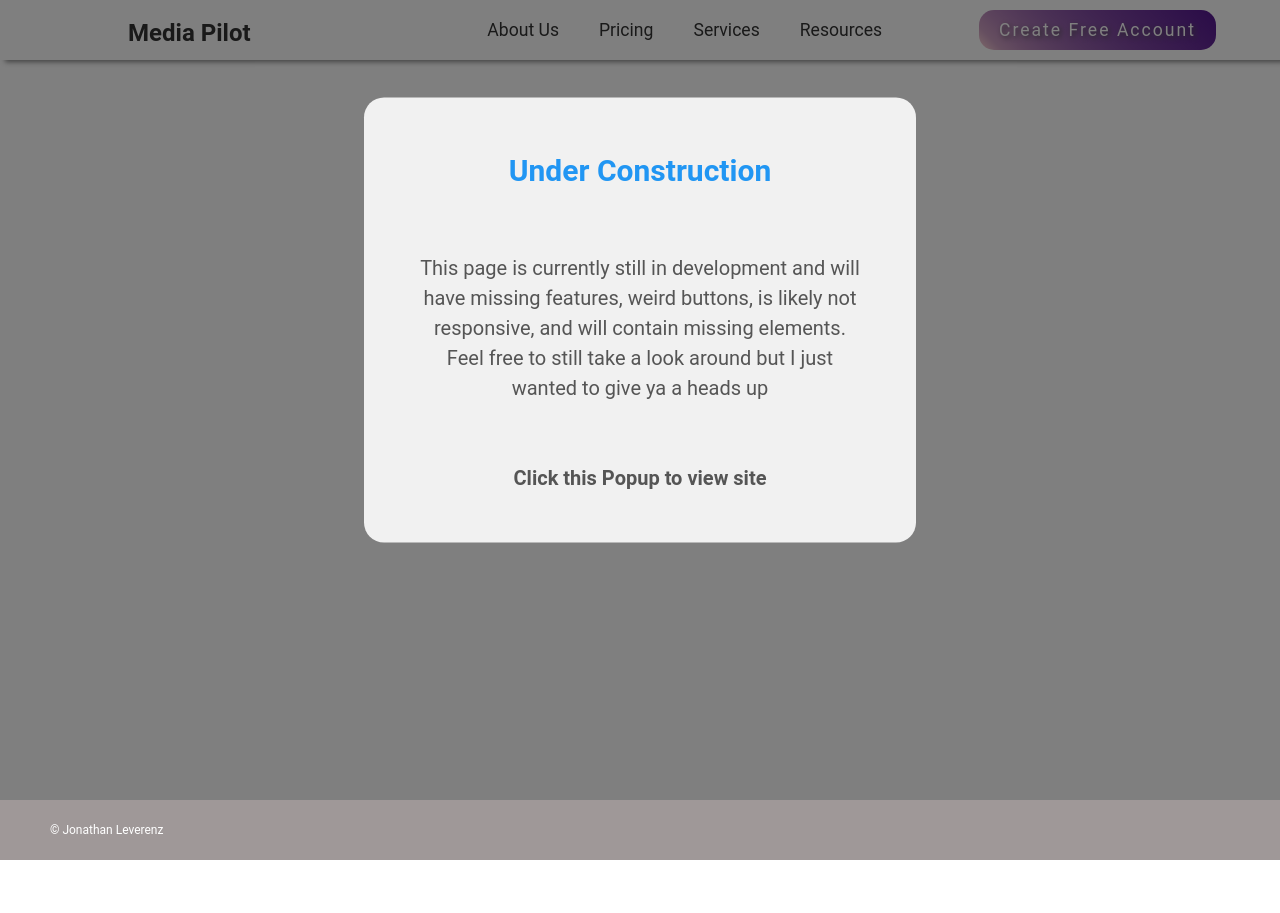
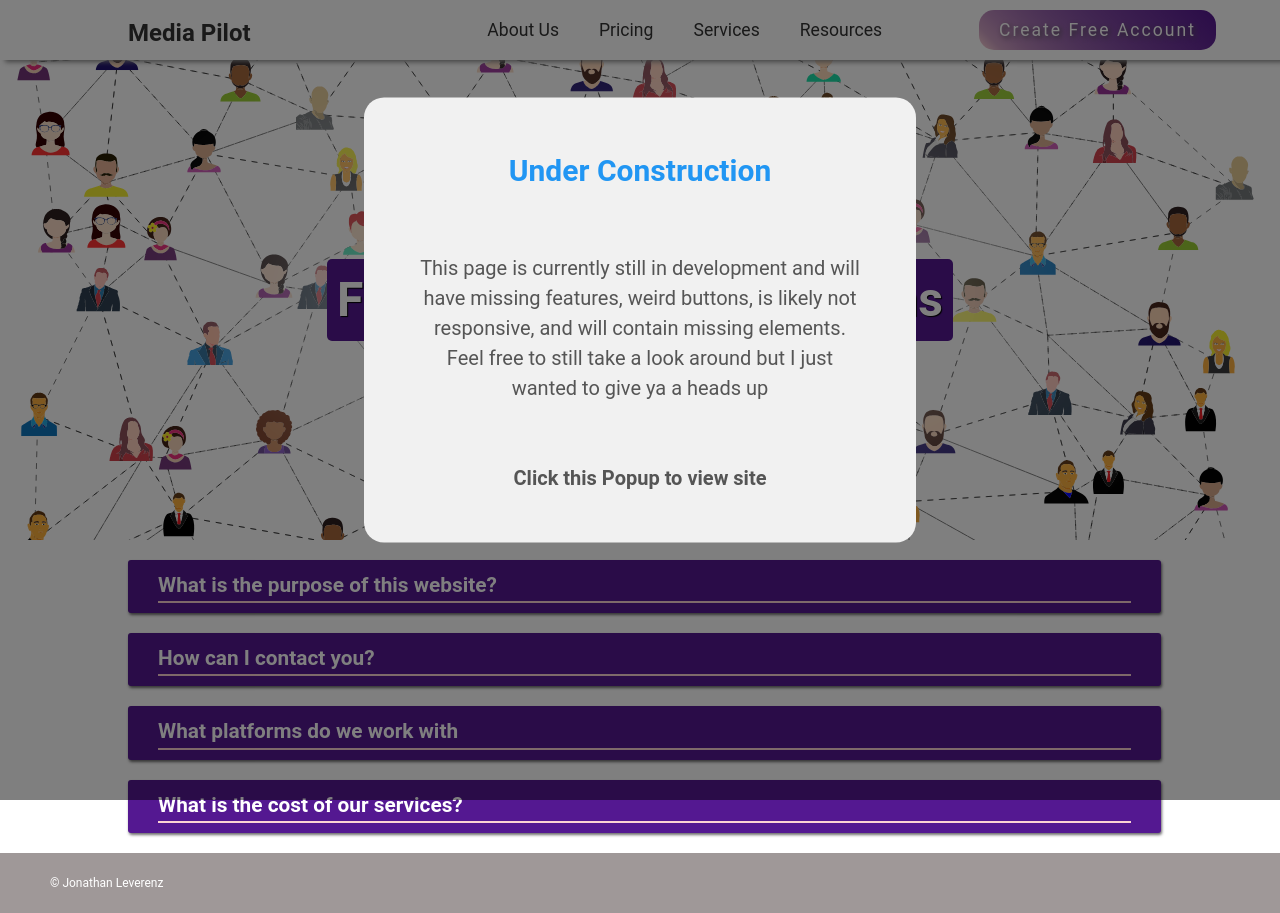
Before and after one commit to JonLev03-hub/Media-Pilot, a React (Create React App) app: page /Resources in a window 1280 px wide. Before the commit the page ends 860 px from the top, so only its background shows below. Built offline with nearby package versions, Linux system fonts and the light colour scheme.

Commit message:
added faq section

```diff
--- /dev/null
+++ b/src/components/FaqCard/FaqCard.js
@@ -0,0 +1,14 @@
+import Styles from "./FaqCard.module.css";
+export default function FaqCard(props) {
+  const { faq } = props;
+  return (
+    <div className={Styles.faqCard}>
+      <div className={Styles.faqCardQuestion} tabindex="0">
+        <p>{faq.q}</p>
+      </div>
+      <div className={Styles.faqCardAnswer}>
+        <p>{faq.a}</p>
+      </div>
+    </div>
+  );
+}
--- /dev/null
+++ b/src/components/FaqCard/FaqCard.module.css
@@ -0,0 +1,29 @@
+.faqCard {
+    width:95%;
+    padding:10px 30px;
+    margin:20px 0;
+    height:100%;
+    background-color: var(--color-primary);
+    color:white;
+    box-shadow:1px 2px 3px rgb(108, 108, 108);
+    border-radius:3px;
+}
+
+.faqCardQuestion {
+    font-size:1.3em;
+    font-weight:bold;
+    cursor: pointer;
+    border-bottom:2px solid #fdd4d4;
+}
+.faqCardQuestion:focus + .faqCardAnswer {
+    opacity: 1;
+    height:50px;
+}
+.faqCardAnswer {
+    font-size:1.1em;
+    height:0px;
+    opacity: 0;
+    pointer-events: none;
+    transition: height 0.5s ease-in-out, opacity 0.5s .0s ease-in-out;
+    overflow: hidden;
+}
--- /dev/null
+++ b/src/components/ImageBanner/ImageBanner.js
@@ -0,0 +1,4 @@
+import Styles from "./ImageBanner.module.css";
+export default function ImageBanner(props) {
+  return <div className={Styles.ImgBanner}>{props.children}</div>;
+}
--- /dev/null
+++ b/src/components/ImageBanner/ImageBanner.module.css
@@ -0,0 +1,27 @@
+.ImgBanner {
+    width:100vw;
+    min-height:60vh;
+    background-image:url("../../../public/images/media-background.svg");
+    background-position: center;
+    background-repeat: no-repeat;
+    background-size: cover;
+    position:relative;
+    display:flex;
+    flex-direction:column;
+    justify-content:center;
+    align-items:center;
+    padding:0;
+    margin:0;
+}
+
+.ImgBanner h1 {
+    font-size:3em;
+    font-weight:bold;
+    color:white;
+    text-shadow:1px 1px 1px black;
+    margin:0;
+    padding: 5px 10px;
+    background-color:var(--color-primary);
+    border-radius:5px;
+    box-shadow: 0px 0px 200px 40px white;
+}
--- a/src/pages/Landing/Resources.js
+++ b/src/pages/Landing/Resources.js
@@ -1,2 +1,37 @@
 import Styles from "./Resources.module.css";
-export default function Resources() {}
+import FaqCard from "../../components/FaqCard/FaqCard";
+import ImageBanner from "../../components/ImageBanner/ImageBanner";
+export default function Resources() {
+  const FAQ = [
+    {
+      q: "What is the purpose of this website?",
+      a: "We provide services to manage media platofrms",
+    },
+    {
+      q: "How can I contact you?",
+      a: "You can contact us through the contact forum below",
+    },
+    {
+      q: "What platforms do we work with",
+      a: "Our services are based off of whats allowed on each platform. We offer services on Instagram, facebook, pinerest, twitter and linkedin. Each platform has different services but you can view a list of our services here. ",
+    },
+    {
+      q: "What is the cost of our services?",
+      a: "Our services are offered at different pricing tiers depending on the platform you are working with. You can view the pricing tiers here. ",
+    },
+  ];
+  return (
+    <>
+      <div className={Styles.faq} id="FAQ">
+        <ImageBanner>
+          <h1>Frequently Asked Questions</h1>
+        </ImageBanner>
+        <div className={Styles.faqContainer}>
+          {FAQ.map((faq, index) => (
+            <FaqCard faq={faq} key={index} />
+          ))}
+        </div>
+      </div>
+    </>
+  );
+}
--- a/src/pages/Landing/Resources.module.css
+++ b/src/pages/Landing/Resources.module.css
@@ -0,0 +1,6 @@
+.faqContainer {
+    padding: 0;
+    margin: 0 auto;
+    width: 80vw;
+    height: 100%;
+}
```
Also changed, not shown: public/images/media-background.svg (added).
